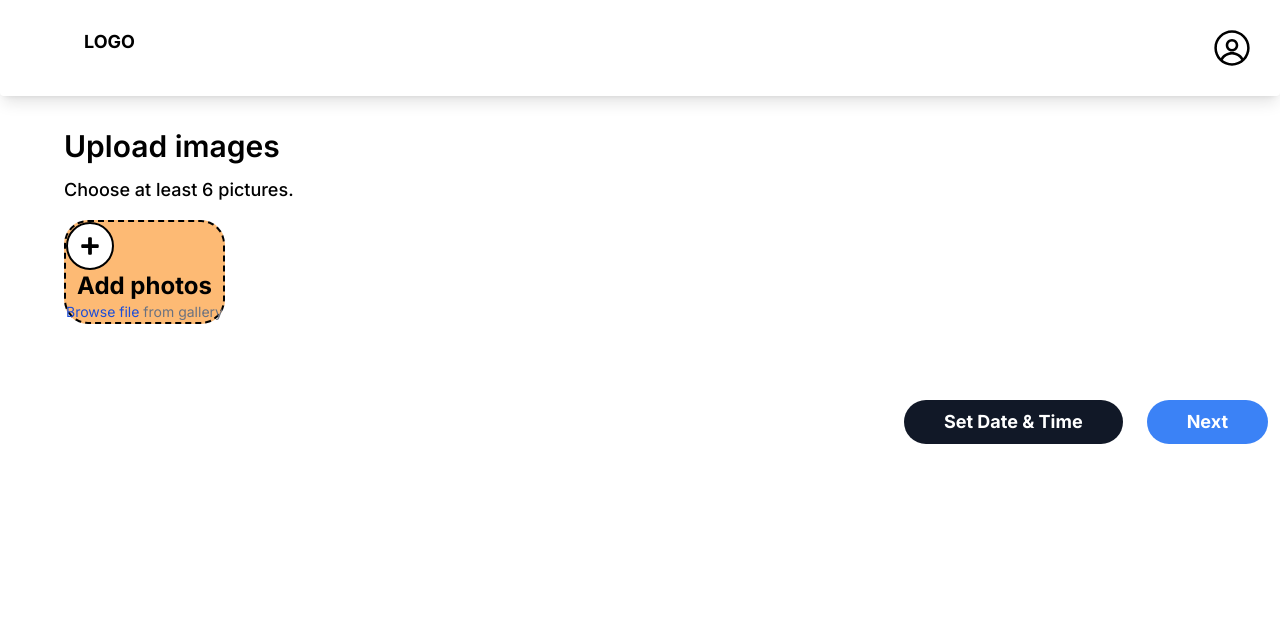
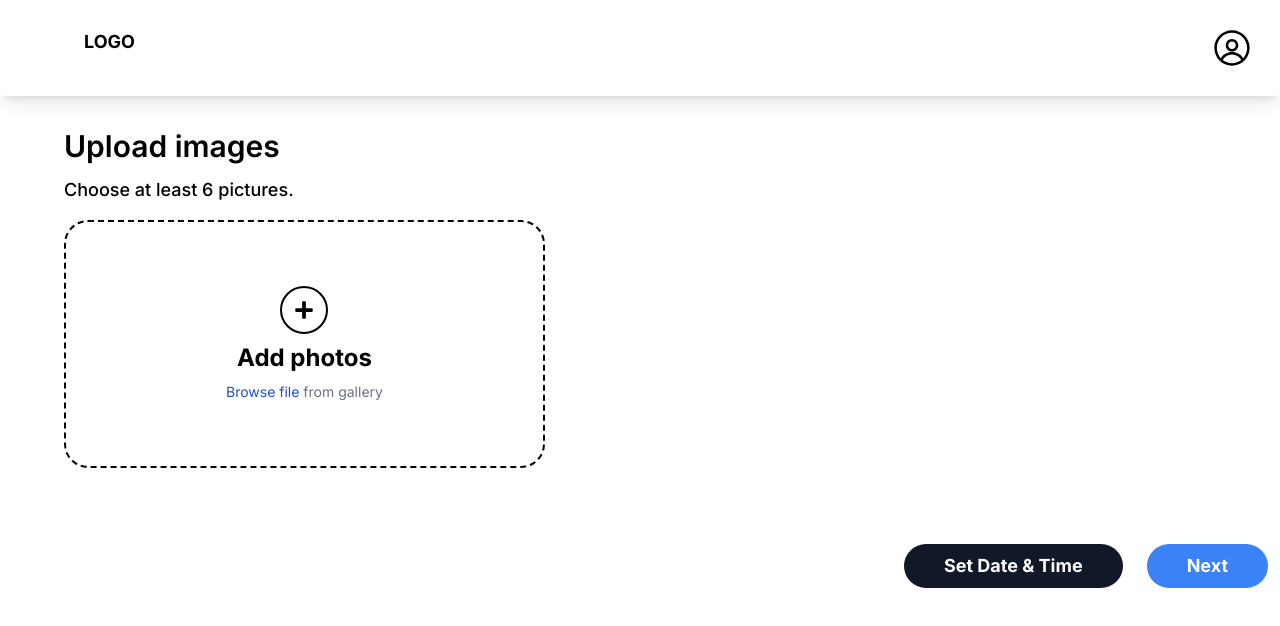
Before and after one commit to MarufRien1/demo, a Next.js app: page /images in a window 1280 px wide. Shown: the top 626 px of the page. Built offline with nearby package versions, Linux system fonts and the light colour scheme.

Commit message:
fix image box

```diff
--- a/src/app/images/page.jsx
+++ b/src/app/images/page.jsx
@@ -11,9 +11,9 @@ const Images = () => {
       <div className="ml-16">
         <InfoCard title="Upload images" body="Choose at least 6 pictures." />
 
-        <div className=" flex-col border-dashed border-2 border-black m-4 ml-0 bg-orange-300  rounded-3xl w-fit justify-center items-center align-middle">
+        <div className=" flex flex-col justify-center items-center border-dashed border-2 border-black m-4 ml-0 rounded-3xl w-fit px-40 py-16">
           <RoundPlusBtn style="add" />
-          <p className="text-center text-2xl font-bold">Add photos</p>
+          <p className="text-center text-2xl font-bold my-2">Add photos</p>
           <p className="text-center text-sm text-gray-500">
             <span className="text-blue-700">Browse file</span> from gallery
           </p>
--- a/src/app/room/page.jsx
+++ b/src/app/room/page.jsx
@@ -27,7 +27,7 @@ const Room = () => {
 
         <div className="font-medium text-xl my-10">Shareable Details</div>
 
-        <div className="flex-col w-fit ">
+        <div className="flex-col w-fit">
           <RowWithControl name="Persons" />
           <RowWithControl name="Bedrooms" />
           <RowWithControl name="Beds" />
```
